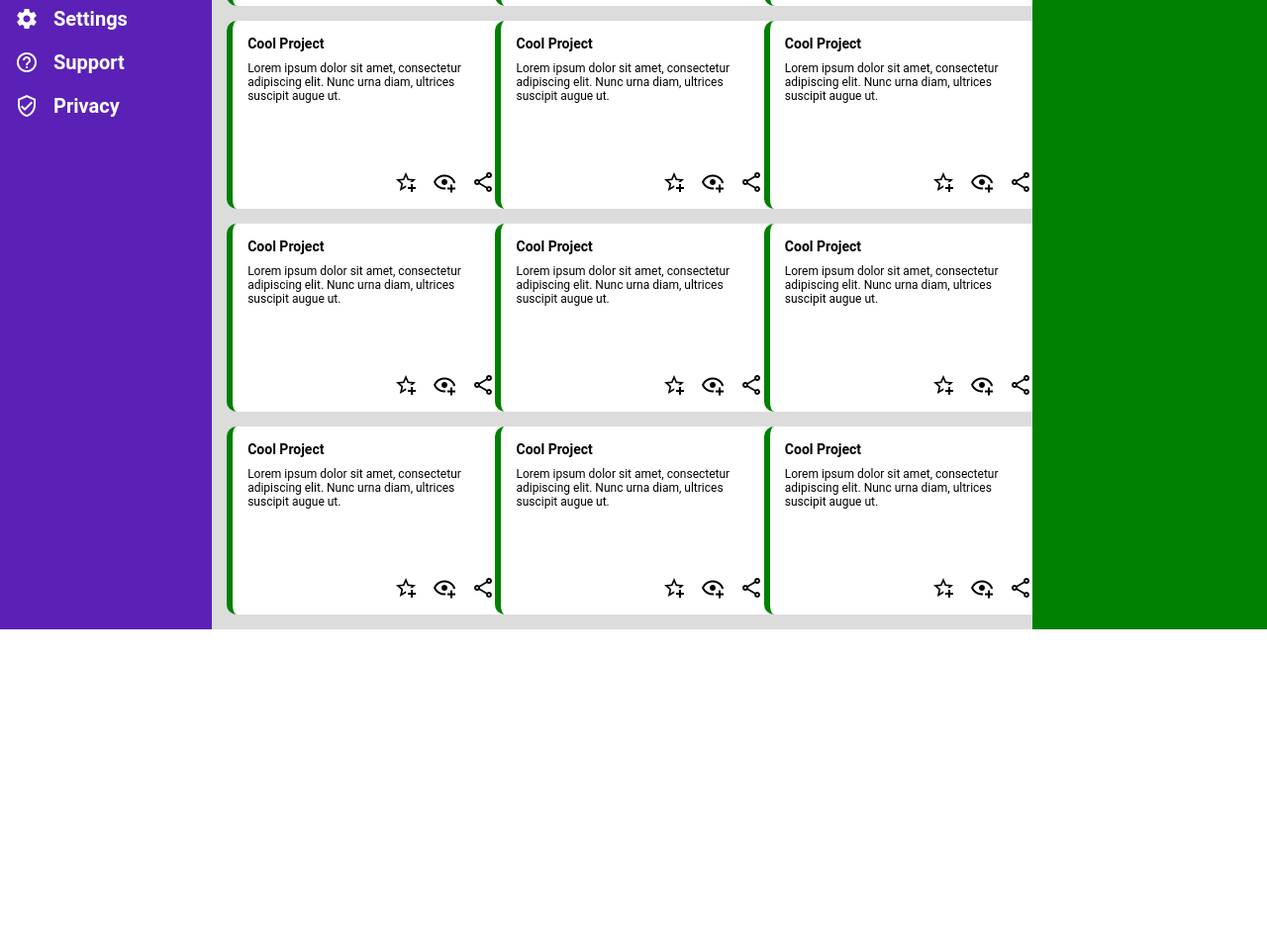
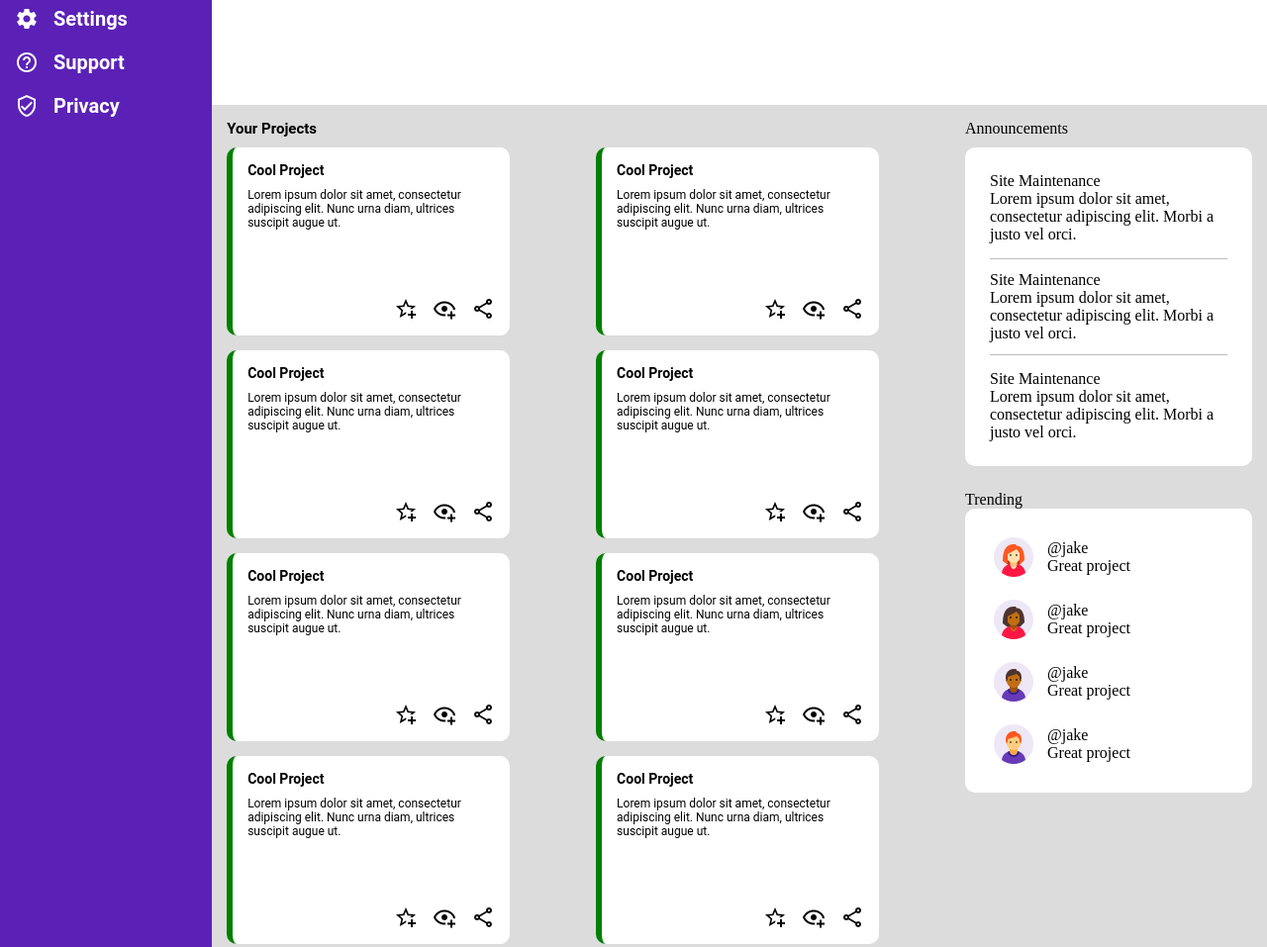
Before and after one commit to kquach2/admin-dashboard, a plain HTML site: page index.html in a window 1280 px wide. Shown: the part 400-1357 px from the top of the page at 99% size. Before the commit the page ends 1036 px from the top, so only its background shows below. Drawn offline with Linux system fonts and the light colour scheme.

Commit message:
I am almost done but having issues with my page being too tall

```diff
--- a/index.html
+++ b/index.html
@@ -103,9 +103,9 @@
                             <p>Lorem ipsum dolor sit amet, consectetur adipiscing elit. Nunc urna diam, ultrices suscipit augue ut. </p>
                         </div>
                         <div class="card-buttons">
-                            <img src="images/star-plus-outline.png" alt="star with a plus icon">
-                            <img src="images/eye-plus-outline.png" alt="eye with a plus icon">
-                            <img src="images/share-variant-outline.png" alt="share icon">
+                            <a href=""><img src="images/star-plus-outline.png" alt="star with a plus icon"></a>
+                            <a href=""><img src="images/eye-plus-outline.png" alt="eye with a plus icon"></a>
+                            <a href=""><img src="images/share-variant-outline.png" alt="share icon"></a>
                         </div>
                     </div>
                     <div class="card">
@@ -221,7 +221,56 @@
                 </div>
             </div>
             <div class="announcements-trending">
-
+                <div class="announcements">
+                    <p class=announcements-title>Announcements</p>
+                    <div class="announcement-stack">
+                        <div class="announcement">
+                            <p>Site Maintenance</p>
+                            <p> Lorem ipsum dolor sit amet, consectetur adipiscing elit. Morbi a justo vel orci. </p>
+                        </div>
+                        <div class="announcement">
+                            <p>Site Maintenance</p>
+                            <p> Lorem ipsum dolor sit amet, consectetur adipiscing elit. Morbi a justo vel orci. </p>
+                        </div>
+                        <div class="announcement">
+                            <p>Site Maintenance</p>
+                            <p> Lorem ipsum dolor sit amet, consectetur adipiscing elit. Morbi a justo vel orci. </p>
+                        </div>
+                    </div>
+                </div>
+                <div class="trending">
+                    <p class="trending-title">Trending</p>
+                    <div class="trending-stack">
+                        <div class="trending-item">
+                            <img src="images/female1.png" alt="female icon">
+                            <div class="user">
+                                <p>@jake</p>
+                                <p>Great project</p>
+                            </div>
+                        </div>
+                        <div class="trending-item">
+                            <img src="images/female2.png" alt="female icon">
+                            <div class="user">
+                                <p>@jake</p>
+                                <p>Great project</p>
+                            </div>
+                        </div>
+                        <div class="trending-item">
+                            <img src="images/male2.png" alt="male icon">
+                            <div class="user">
+                                <p>@jake</p>
+                                <p>Great project</p>
+                            </div>
+                        </div>
+                        <div class="trending-item">
+                            <img src="images/male1big.png" alt="male icon">
+                            <div class="user">
+                                <p>@jake</p>
+                                <p>Great project</p>
+                            </div>
+                        </div>
+                    </div>
+                </div>
             </div>
 
         </div>
--- a/style.css
+++ b/style.css
@@ -152,8 +152,11 @@ input {
 .main-content {
     display: grid;
     grid-template-columns: 3.5fr 1fr;
+    grid-template-rows: 1fr 1fr;
     grid-column: 2;
     background-color: #DCDCDC;
+    padding: 15px;
+    gap: 15px;
 }
 
 .primary-nav ul, .secondary-nav ul {
@@ -191,7 +194,6 @@ img {
 .projects {
     display: flex;
     flex-direction: column;
-    padding: 15px;
     gap: 10px;
 }
 
@@ -243,5 +245,55 @@ img {
 }
 
 .announcements-trending {
-    background-color: green;
+    display: flex;
+    flex-direction: column;
+    gap: 25px;
 }
+
+.announcements {
+    display: flex;
+    flex-direction: column;
+    gap: 10px;
+    width: 290px;
+}
+.announcement-stack {
+    display: flex;
+    flex-direction: column;
+    gap: 15px;
+    background-color: white;
+    border-radius: 10px;
+    padding: 25px;
+}
+
+.announcement-stack > :nth-child(2){
+    border-top: 1px solid #bbb;
+    border-bottom: 1px solid #bbb;
+    padding-top: 12px;
+    padding-bottom: 12px;
+}
+
+.trending-stack {
+    display: flex;
+    flex-direction: column;
+    width: 240px;
+    background-color: white;
+    border-radius: 10px;
+    gap: 15px;
+    padding: 25px;
+}
+
+.trending-item {
+    display: flex;
+    gap: 10px;
+    align-items: center;
+}
+
+.user {
+    display: flex;
+    flex-direction: column;
+}
+
+.trending img {
+    width: 48px;
+    height: 48px;
+}
```
